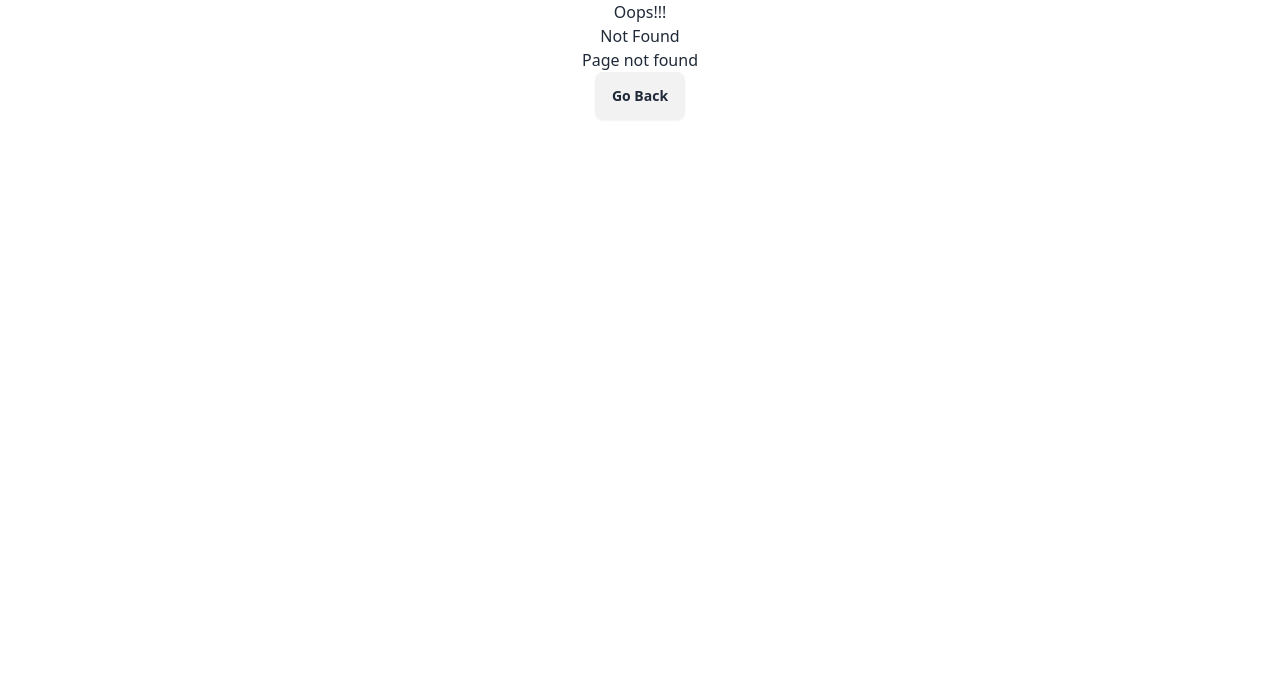
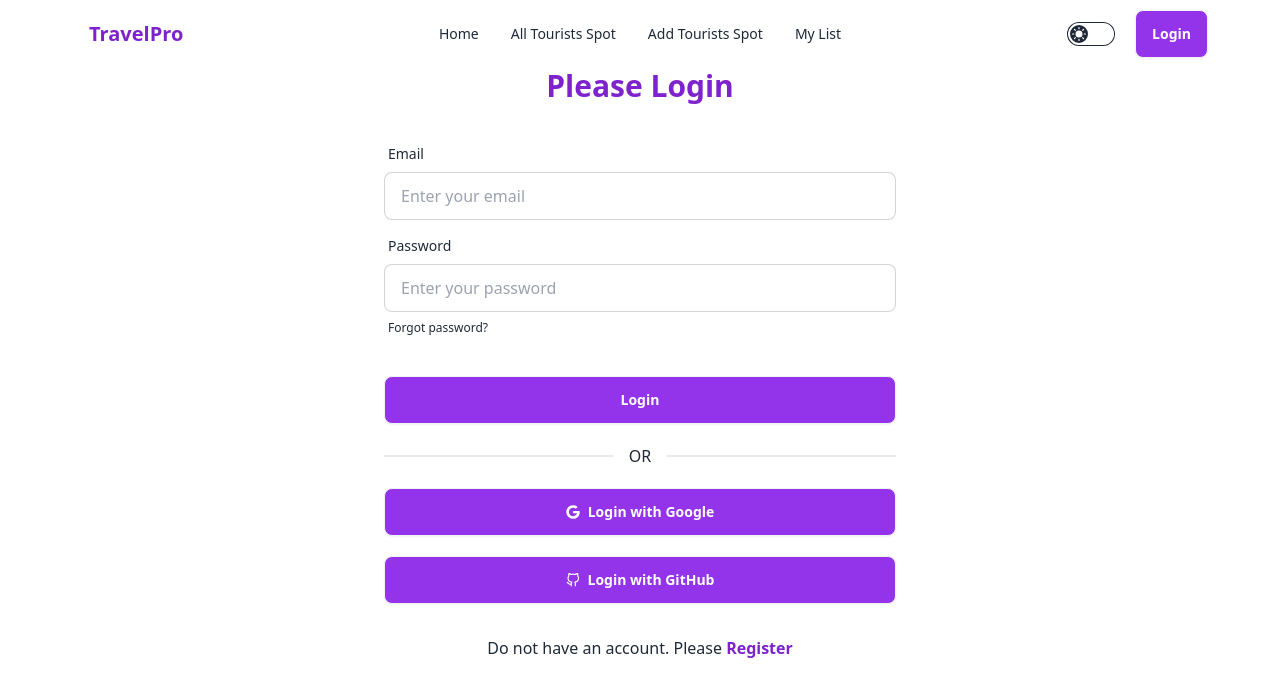
Before and after one commit to islam-sharmin/travel-pro-client, a React (Vite) app: page /login in a window 1280 px wide. Before the commit this address had no page. Shown: the top 696 px of the page. Built offline with nearby package versions, Linux system fonts and the light colour scheme; no server answers.

Commit message:
added login

```diff
--- a/package.json
+++ b/package.json
@@ -13,8 +13,10 @@
     "firebase": "^10.11.1",
     "localforage": "^1.10.0",
     "match-sorter": "^6.3.4",
+    "prop-types": "^15.8.1",
     "react": "^18.2.0",
     "react-dom": "^18.2.0",
+    "react-icons": "^5.1.0",
     "react-router-dom": "^6.23.0",
     "sort-by": "^1.2.0",
     "swiper": "^11.1.1"
--- a/src/main.jsx
+++ b/src/main.jsx
@@ -3,9 +3,12 @@ import ReactDOM from 'react-dom/client'
 import './index.css'
 import { RouterProvider } from "react-router-dom";
 import router from './routes/Routes';
+import AuthProvider from './providers/AuthProvider';
 
 ReactDOM.createRoot(document.getElementById('root')).render(
   <React.StrictMode>
-    <RouterProvider router={router} />
+    <AuthProvider>
+      <RouterProvider router={router} />
+    </AuthProvider>
   </React.StrictMode>,
 )
--- /dev/null
+++ b/src/pages/Login.jsx
@@ -0,0 +1,104 @@
+import { useContext } from 'react';
+import { Link, useLocation, useNavigate } from 'react-router-dom';
+import { AuthContext } from '../providers/AuthProvider';
+import { FaGoogle } from 'react-icons/fa';
+import { FiGithub } from 'react-icons/fi';
+
+const Login = () => {
+
+    const { logIn, logInWithGoogle, logInWithGitHub } = useContext(AuthContext);
+    const location = useLocation();
+    const navigate = useNavigate();
+    console.log('login page location', location);
+
+    const handleLogin = e => {
+        e.preventDefault();
+        console.log(e.currentTarget);
+        const form = new FormData(e.currentTarget);
+        const email = form.get('email');
+        const password = form.get('password');
+        console.log(email, password);
+        logIn(email, password)
+            .then(result => {
+                console.log(result.user);
+
+                // navigate after login
+                setTimeout(() => {
+                    navigate(location?.state ? location.state : '/');
+                }, 1500)
+
+            })
+            .catch(error => {
+                console.error(error);
+            })
+    }
+
+    const handleGoogleLogIn = () => {
+        logInWithGoogle()
+            .then(result => {
+                console.log(result.user);
+
+                // navigate after login
+                setTimeout(() => {
+                    navigate(location?.state ? location.state : '/');
+                }, 1500)
+            })
+            .catch(error => {
+                console.error(error);
+            })
+    }
+
+    const handleGitHubLogIn = () => {
+        logInWithGitHub()
+            .then(result => {
+                console.log(result.user);
+
+                // navigate after login
+                setTimeout(() => {
+                    navigate(location?.state ? location.state : '/');
+                }, 1500)
+            })
+            .catch(error => {
+                console.error(error);
+            })
+    }
+
+    return (
+        <div>
+            <h2 className="text-3xl text-center font-bold text-purple-700">Please Login</h2>
+
+            <form onSubmit={handleLogin} className="card-body md:w-3/4 lg:w-1/2 mx-auto">
+                <div className="form-control">
+                    <label className="label">
+                        <span className="label-text">Email</span>
+                    </label>
+                    <input type="email" name="email" placeholder="Enter your email" className="input input-bordered" required />
+                </div>
+                <div className="form-control">
+                    <label className="label">
+                        <span className="label-text">Password</span>
+                    </label>
+                    <input type="password" name="password" placeholder="Enter your password" className="input input-bordered" required />
+                    <label className="label">
+                        <a href="#" className="label-text-alt link link-hover">Forgot password?</a>
+                    </label>
+                </div>
+                <div className="form-control mt-6">
+                    <button className="btn bg-purple-600 text-white">Login</button>
+                </div>
+
+                <div className="divider">OR</div>
+
+                <div className="form-control">
+                    <button onClick={handleGoogleLogIn} className="btn bg-purple-600 text-white flex items-center gap-2"> <FaGoogle /> Login with Google</button>
+                </div>
+                <div className="form-control mt-3">
+                    <button onClick={handleGitHubLogIn} className="btn bg-purple-600 text-white flex items-center gap-2"> <FiGithub /> Login with GitHub</button>
+                </div>
+            </form>
+            <p className="text-center mb-4">Do not have an account. Please <Link className="text-purple-700 font-bold" to="/register">Register</Link></p>
+        </div>
+    );
+};
+
+export default Login;
--- /dev/null
+++ b/src/providers/AuthProvider.jsx
@@ -0,0 +1,103 @@
+import { GithubAuthProvider, GoogleAuthProvider, createUserWithEmailAndPassword, getAuth, onAuthStateChanged, signInWithEmailAndPassword, signInWithPopup, signOut, updateProfile } from "firebase/auth";
+import { createContext, useEffect, useState } from "react";
+import app from "../firebase/firebase.config";
+
+
+export const AuthContext = createContext(null);
+const googleProvider = new GoogleAuthProvider();
+const githubProvider = new GithubAuthProvider();
+
+const auth = getAuth(app)
+
+
+const AuthProvider = ({ children }) => {
+
+    const [user, setUser] = useState(null);
+    const [loading, setLoading] = useState(true);
+
+    const createUser = async (email, password, name, photoUrl) => {
+
+        try {
+
+            const userCredential = await createUserWithEmailAndPassword(auth, email, password);
+            const { user } = userCredential;
+
+            // Update the user profile with name and photoUrl
+            await updateProfile(user, {
+                displayName: name,
+                photoURL: photoUrl
+            });
+
+
+
+            // setUser will be automatically updated via onAuthStateChanged
+            return userCredential;
+        }
+        catch (error) {
+            return error;
+        }
+        finally {
+            setLoading(true);
+        }
+
+    }
+
+
+    const profileUpdate = (name, image) => {
+        setLoading(true);
+        return updateProfile(auth.currentUser, {
+            displayName: name,
+            photoURL: image
+        })
+    }
+
+    const logIn = (email, password) => {
+        setLoading(true);
+        return signInWithEmailAndPassword(auth, email, password);
+    }
+
+    const logInWithGoogle = () => {
+        setLoading(true);
+        return signInWithPopup(auth, googleProvider);
+    }
+
+    const logInWithGitHub = () => {
+        setLoading(true);
+        return signInWithPopup(auth, githubProvider);
+    }
+
+    const logOut = () => {
+        setLoading(true);
+        return signOut(auth);
+    }
+
+    useEffect(() => {
+        const unSubscribe = onAuthStateChanged(auth, currentUser => {
+            console.log('user auth state changed', currentUser);
+            setUser(currentUser);
+            setLoading(false);
+        });
+        return () => {
+            unSubscribe();
+        }
+    }, []);
+
+    const authInfo = {
+        user,
+        loading,
+        createUser,
+        profileUpdate,
+        logIn,
+        logInWithGoogle,
+        logInWithGitHub,
+        logOut
+    }
+
+    return (
+        <AuthContext.Provider value={authInfo}>
+            {children}
+        </AuthContext.Provider>
+    );
+};
+
+export default AuthProvider;
--- /dev/null
+++ b/src/routes/PrivateRoute.jsx
@@ -0,0 +1,22 @@
+import { useContext } from "react";
+import { Navigate, useLocation } from "react-router-dom";
+import { AuthContext } from "../providers/AuthProvider";
+
+
+const PrivateRoute = ({children}) => {
+    const {user, loading} = useContext(AuthContext);
+    const location = useLocation();
+    console.log(location.pathname);
+
+    if(loading){
+        return <span className="loading loading-ring loading-lg text-center"></span>
+    }
+
+    if(user){
+        return children;
+    }
+
+    return <Navigate state={location.pathname} to="/login"></Navigate>;
+};
+
+export default PrivateRoute;
--- a/src/routes/Routes.jsx
+++ b/src/routes/Routes.jsx
@@ -2,6 +2,7 @@ import { createBrowserRouter } from "react-router-dom";
 import Root from "../layout/Root";
 import ErrorPage from "../pages/ErrorPage";
 import Home from "../pages/Home";
+import Login from "../pages/Login";
 
 
 const router = createBrowserRouter([
@@ -13,6 +14,10 @@ const router = createBrowserRouter([
             {
                 path: '/',
                 element:<Home></Home>
+            },
+            {
+                path: '/login',
+                element: <Login></Login>
             }
         ]
     }
--- a/src/shared/Navbar.jsx
+++ b/src/shared/Navbar.jsx
@@ -1,5 +1,5 @@
 import { useEffect, useState } from "react";
-import { NavLink } from "react-router-dom";
+import { Link, NavLink } from "react-router-dom";
 
 
 const Navbar = () => {
@@ -60,7 +60,7 @@ const Navbar = () => {
                     <svg className="col-start-1 row-start-1 stroke-base-100 fill-base-100" xmlns="http://www.w3.org/2000/svg" width="14" height="14" viewBox="0 0 24 24" fill="none" stroke="currentColor" strokeWidth="2" strokeLinecap="round" strokeLinejoin="round"><circle cx="12" cy="12" r="5" /><path d="M12 1v2M12 21v2M4.2 4.2l1.4 1.4M18.4 18.4l1.4 1.4M1 12h2M21 12h2M4.2 19.8l1.4-1.4M18.4 5.6l1.4-1.4" /></svg>
                     <svg className="col-start-2 row-start-1 stroke-base-100 fill-base-100" xmlns="http://www.w3.org/2000/svg" width="14" height="14" viewBox="0 0 24 24" fill="none" stroke="currentColor" strokeWidth="2" strokeLinecap="round" strokeLinejoin="round"><path d="M21 12.79A9 9 0 1 1 11.21 3 7 7 0 0 0 21 12.79z"></path></svg>
                 </label>
-                <a className="btn">Login</a>
+                <Link to='/login' className="btn bg-purple-600 text-white">Login</Link>
             </div>
         </div>
     );
```
Also changed, not shown: .eslintrc.cjs, 1 other file (tests, documents, lock files or other folders).
